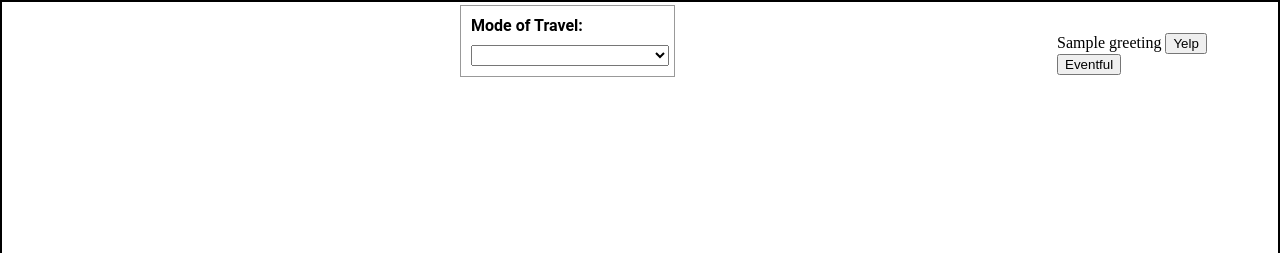
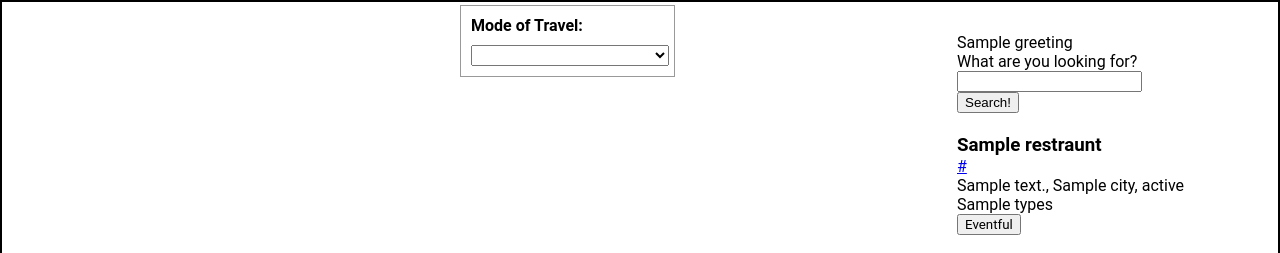
Before and after one commit to emam97/triptrap, a Python web app: template template/directions.html in a window 1280 px wide. Shown: the top 253 px of the page. Run offline with Jinja, Linux system fonts and the light colour scheme; the template is opened without the code that fills it: most values are stand-ins (such as "Sample title", 1, 10 or a date in 2020); some libraries are stand-ins or nearby versions.

Commit message:
Merged ALL

```diff
--- a/resources/directions.css
+++ b/resources/directions.css
@@ -1,7 +1,7 @@
 .FixedHeightContainer{
   float:right;
   height: 250px;
-  width: 250px;
+  width: 350px;
   padding: 3px;
 }
 
@@ -10,11 +10,23 @@
   overflow:auto;
   background-color: #ffffff;
   /*opacity:0.6;*/
-  filter:alpha(opacity=60);
+  filter:alpha(opacity=100);
 }
 
 #map-canvas{
   border: 2px solid black;
+}
+
+body{
+  font-family: 'Roboto', sans-serif;
+}
+
+button{
+  font-family: 'Roboto', sans-serif;
+}
+
+h1,h2,h3,h4{
+  margin-bottom: 1px;
 }
 
 html, body, #map-canvas {
--- a/resources/directions.js
+++ b/resources/directions.js
@@ -27,6 +27,7 @@ window.onload = function() {
     url1 = "/yelp?lat="+lat+","+lon;
     console.log(url1);
     $("#yelp").attr('href',url1);
+    $("#hidden_lat").attr('value', (lat + "," + lon));
     initialize(start, end);
   };
   navigator.geolocation.getCurrentPosition(geoSuccess);
--- a/template/directions.html
+++ b/template/directions.html
@@ -24,8 +24,27 @@
     <div class="FixedHeightContainer">
       <div class="infobox">
         {{ greeting }}
-          <a id= "yelp"> <button type = "button" name="Yelp Results">Yelp</button></a>
+        <a id= "yelp" href= ""></a>
+        <form action="/yelp" method="GET">
+          <div> What are you looking for?
+            <input type="text" name="term">
+          </div>
+          <input id="hidden_lat" type="hidden" name="lat" value="">
+          <input type="submit" value="Search!"/>
+        </form>
+          <h1> {% for restraunt in restraunts%} </h1>
+            <h3> {{ restraunt.name }} </h3>
+            <a href= {{ restraunt.url }} > {{ restraunt.url }} </a>
+            <div> {{ restraunt.address }}, {{ restraunt.city }}, {{ restraunt.state }} </div>
+            <div>{{ restraunt.types }}</div>
+            {% endfor %}
         <a id= "eventful"> <button type = "button" name="Eventful Results">Eventful</button></a>
+        <h1> {% for event in events %} </h1>
+          <h3> {{ event.title }} </h3>
+          <div> {{ event.venue }} </div>
+          <div> {{ event.city }}, {{ event.region }}, {{ event.country }} </div>
+          <a href= {{ event.url }} > {{ event.url }} </a>
+          {% endfor %}
       </div>
     </div>
     <div id="map-canvas"></div>
```
Also changed, not shown: main.py (+4 -4 lines), template/places.html (+8 -1 lines), 1 other file.
